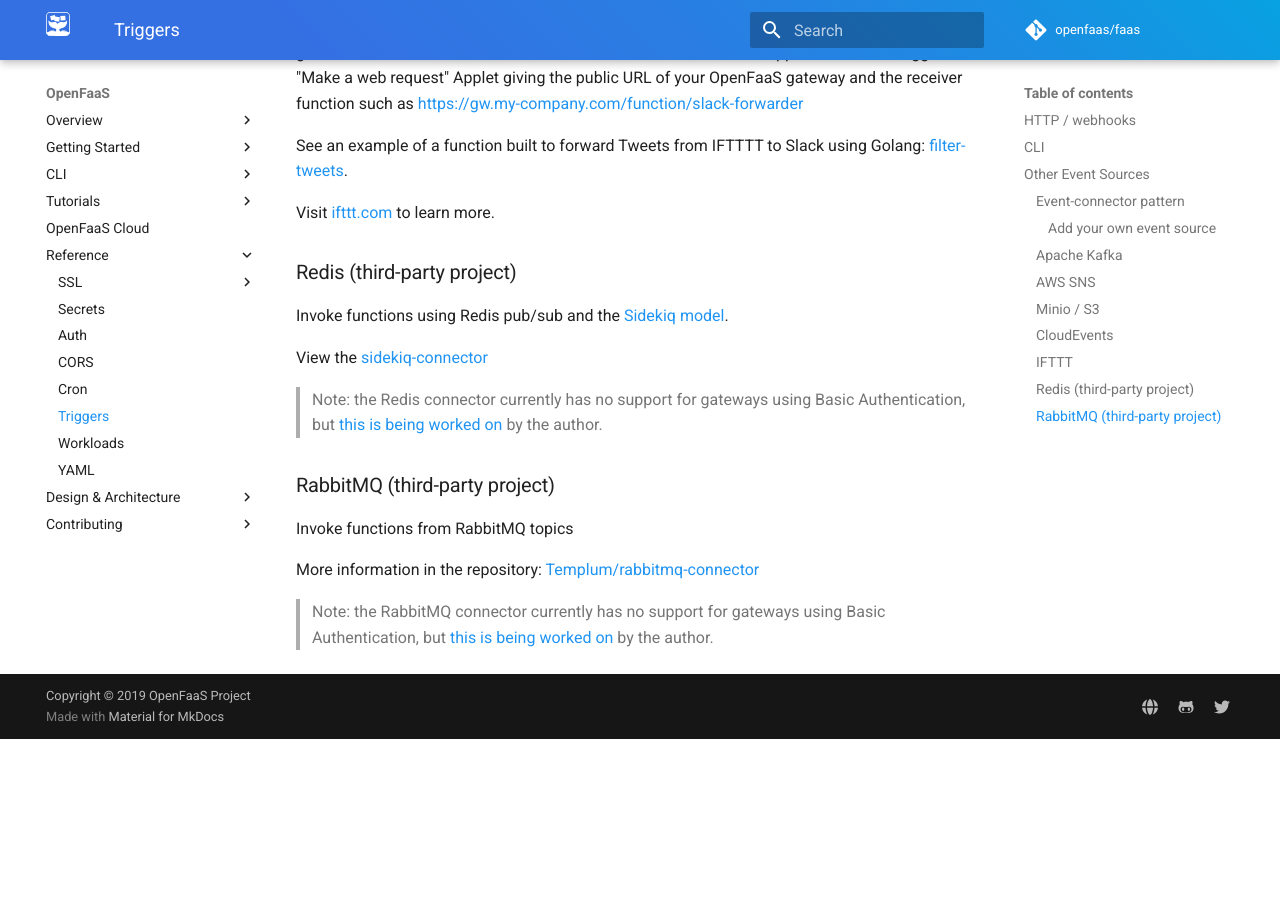
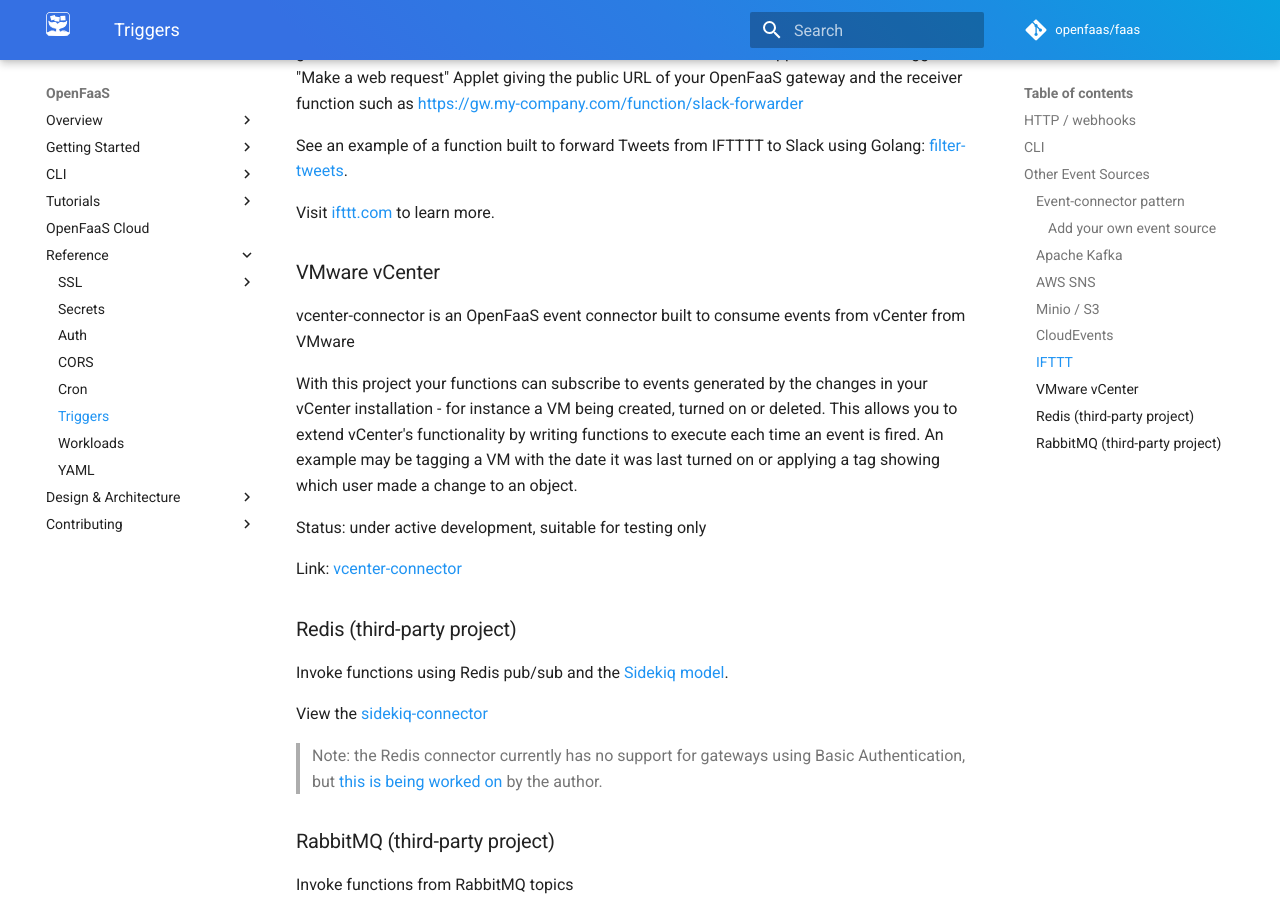
Before and after one commit to openfaas/docs, an MkDocs documentation site: the page built from docs/reference/triggers.md, in a window 1280 px wide and 900 px high, scrolled down 2449 px. Built offline with MkDocs 1.6.1 and Material for MkDocs 9.7.7, drawn with Linux system fonts in a browser that asks for light colours; comment, search, counter and statistics services are not loaded; before the commit the page ends 3188 px from its top, so only the background shows below that.

Commit message:
Add vCenter connector
- adds link and makes it clear that this is still under
active development

Signed-off-by: Alex Ellis (VMware) <alexellis2@gmail.com>

```diff
--- a/docs/reference/triggers.md
+++ b/docs/reference/triggers.md
@@ -78,6 +78,16 @@ See an example of a function built to forward Tweets from IFTTTT to Slack using
 
 Visit [ifttt.com](https://ifttt.com) to learn more.
 
+### VMware vCenter
+
+vcenter-connector is an OpenFaaS event connector built to consume events from vCenter from VMware
+
+With this project your functions can subscribe to events generated by the changes in your vCenter installation - for instance a VM being created, turned on or deleted. This allows you to extend vCenter's functionality by writing functions to execute each time an event is fired. An example may be tagging a VM with the date it was last turned on or applying a tag showing which user made a change to an object.
+
+Status: under active development, suitable for testing only
+
+Link: [vcenter-connector](https://github.com/openfaas-incubator/vcenter-connector)
+
 ### Redis (third-party project)
 
 Invoke functions using Redis pub/sub and the [Sidekiq model](https://sidekiq.org).
```
